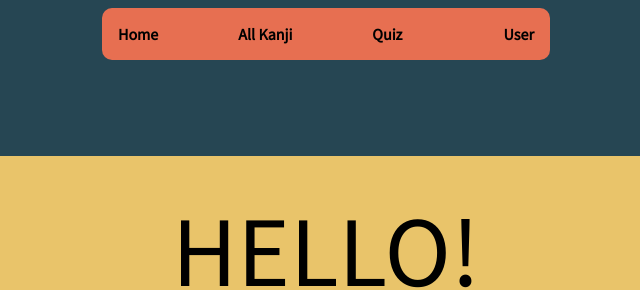
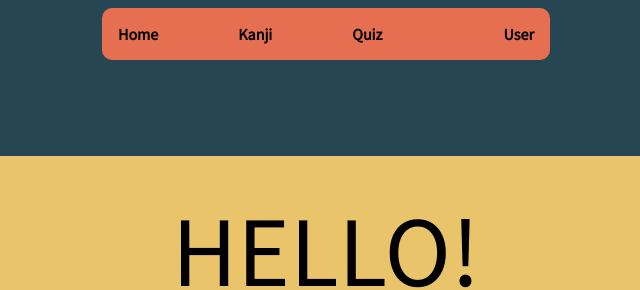
Before and after one commit to Giacomix02/My-japanese-words, a website built with Vite: page index.html in a window 1280 px wide. Shown: the top 290 px of the page, 322-962 px from the left. Built offline with nearby package versions, Linux system fonts and the light colour scheme.

Commit message:
grammar changes

```diff
--- a/index.html
+++ b/index.html
@@ -11,7 +11,7 @@
           <div class="spacer-menu-bar"></div>
             <div class="head wrapper">
                 <a class="menu-choice" href="index.html">Home</a>
-                <a class="menu-choice" href="src/kanji.html">All Kanji</a>
+                <a class="menu-choice" href="src/kanji.html">Kanji</a>
                 <a class="menu-choice">Quiz</a>
                 <div class="spacer"></div>
                 <a class="user">User</a>
```
Also changed, not shown: src/kanji.html (+1 -1 lines).
